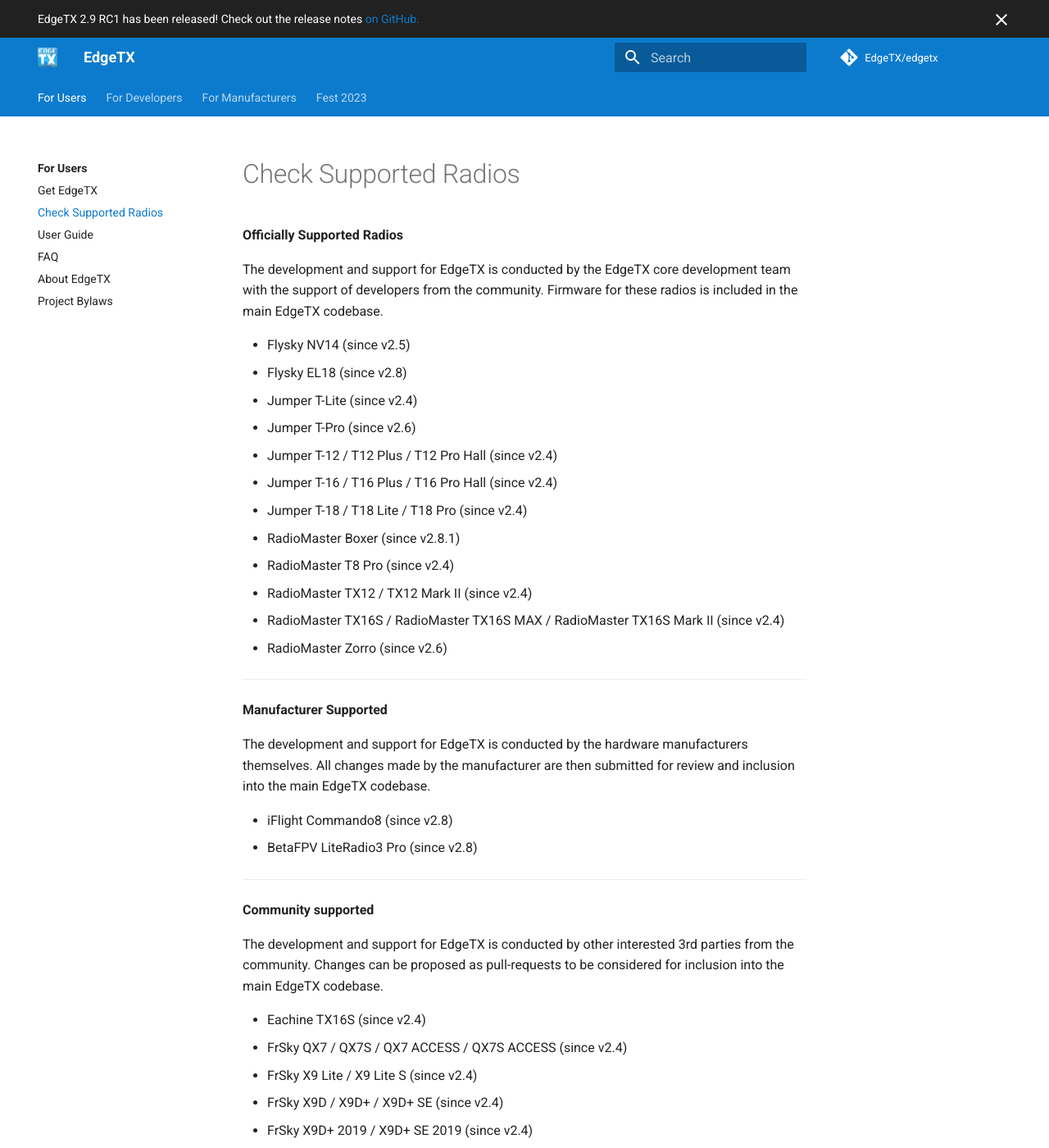
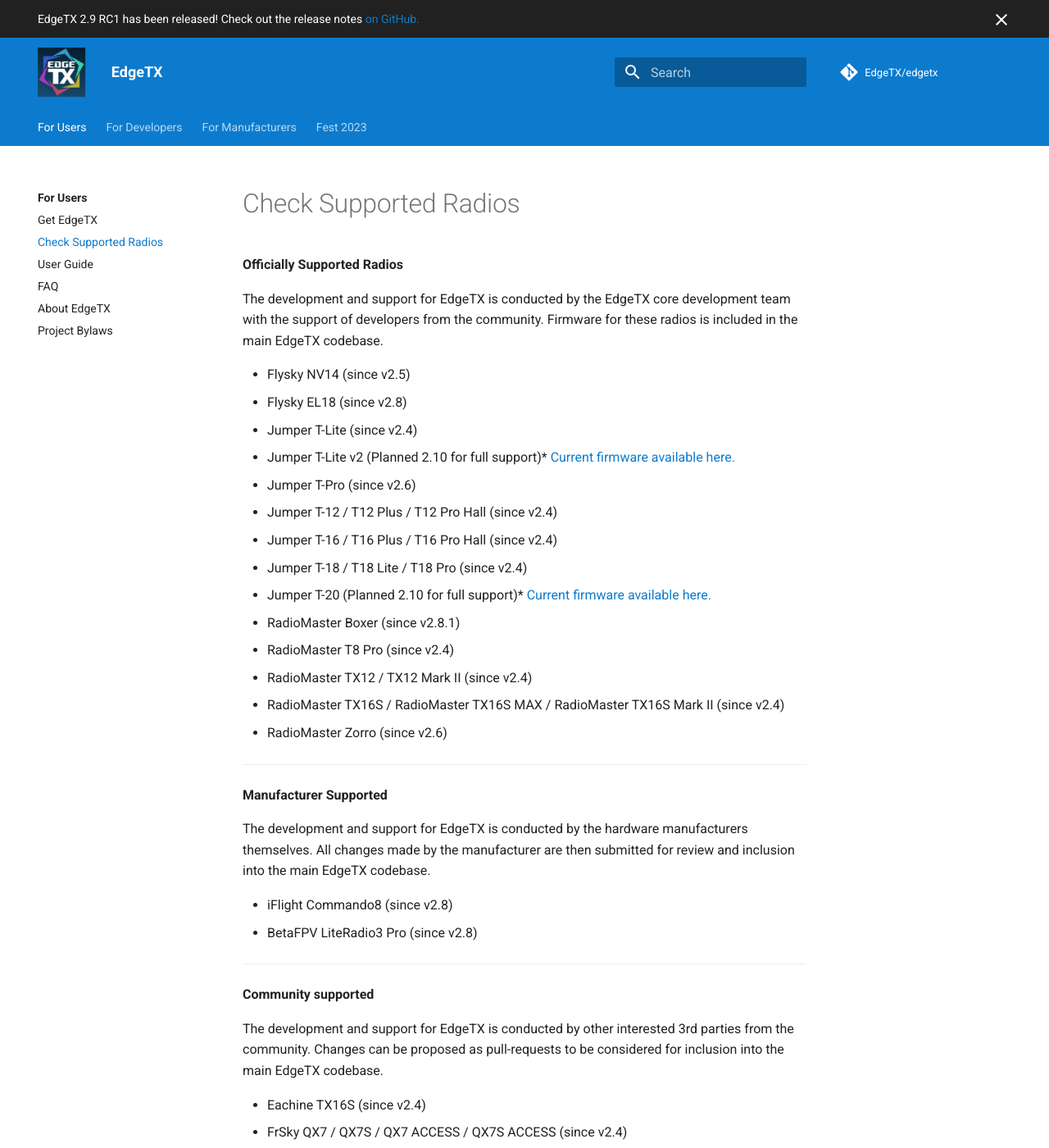
Before and after one commit to phileville/ETXNewSite, an MkDocs documentation site: the page built from docs/supportedradios.md, in a window 1280 px wide and 1400 px high. Shown: the whole window at 82% size. Built offline with MkDocs 1.6.1 and Material for MkDocs 9.7.7, drawn with Linux system fonts in a browser that asks for light colours; comment, search, counter and statistics services are not loaded; some of the changed text lies outside the part shown.

Commit message:
Updated logos

```diff
--- a/docs/stylesheets/extra.css
+++ b/docs/stylesheets/extra.css
@@ -3,3 +3,13 @@
   --md-primary-fg-color--light: #0C7BCD;
   --md-primary-fg-color--dark:  #0C7BCD;
 }
+
+
+
+
+.md-header__button.md-logo img,.md-header__button.md-logo svg {
+    fill: currentcolor;
+    display: block;
+    height: 3rem;
+    width: auto
+}
--- a/docs/supportedradios.md
+++ b/docs/supportedradios.md
@@ -6,10 +6,12 @@
 * Flysky NV14 (since v2.5)
 * Flysky EL18 (since v2.8)
 * Jumper T-Lite (since v2.4)
+* Jumper T-Lite v2 (Planned 2.10 for full support)* [Current firmware available here.](https://github.com/EdgeTX/edgetx.github.io/blob/master/downloads/TPROV2-PROD-09-07-23.bin)
 * Jumper T-Pro (since v2.6)
 * Jumper T-12 / T12 Plus / T12 Pro Hall (since v2.4)
 * Jumper T-16 / T16 Plus / T16 Pro Hall (since v2.4)
 * Jumper T-18 / T18 Lite / T18 Pro (since v2.4)
+* Jumper T-20 (Planned 2.10 for full support)* [Current firmware available here.](https://github.com/EdgeTX/edgetx.github.io/blob/master/downloads/T20-PROD-09-07-23.bin)
 * RadioMaster Boxer (since v2.8.1)
 * RadioMaster T8 Pro (since v2.4)
 * RadioMaster TX12 / TX12 Mark II (since v2.4)
@@ -42,3 +44,4 @@
 * FrSky X-Lite / X-Lite S / X-Lite Pro (since v2.4)
 
 ---
+***Note**: To better support the manufacturers' release timelines, the manufacturers' can release an EdgeTX-supported radio with a "ready for manufacture" version of EdgeTX that has been developed in collaboration with the EdgeTX team that has not yet been merged into the main codebase. As a result, this firmware will not be available in EdgeTX Buddy or EdgeTX Companion until the next minor EdgeTX release.
```
Also changed, not shown: docs/assets/logo.png, docs/assets/logo2.png (deleted), docs/assets/logo_1.png (added), docs/assets/logo_old.png (deleted).
